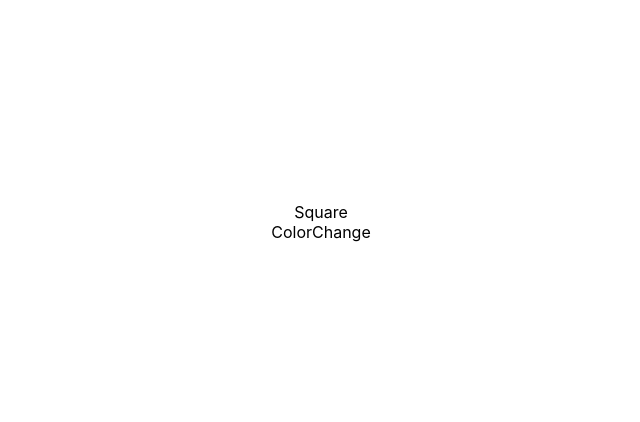
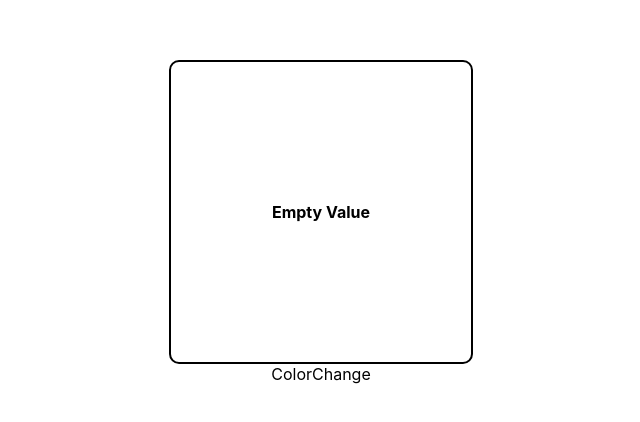
Before and after one commit to adamalcantara/colorchange, a React (Create React App) app: page / in a window 1280 px wide. Shown: the part 178-600 px from the top of the page, without its empty margins (319-959 px from the left). Built offline with nearby package versions, Linux system fonts and the light colour scheme.

Commit message:
Styled the square

```diff
--- a/src/App.css
+++ b/src/App.css
@@ -5,3 +5,14 @@
   align-items: center;
   height: 100vh
 }
+
+.square {
+  width: 300px;
+  height: 300px;
+  border: 2px solid black;
+  border-radius: 10px;
+  display: flex;
+  justify-content: center;
+  align-items: center;
+  font-weight: bold;
+}
--- a/src/Components/Square.js
+++ b/src/Components/Square.js
@@ -2,7 +2,12 @@ import React from 'react'
 
 const Square = () => {
   return (
-    <div>Square</div>
+    // The div for the square
+    <div className='square'>
+      {/* Ternary operator to display the default text or the color name */}
+      {}
+      Empty Value
+    </div>
   )
 }
 
```
